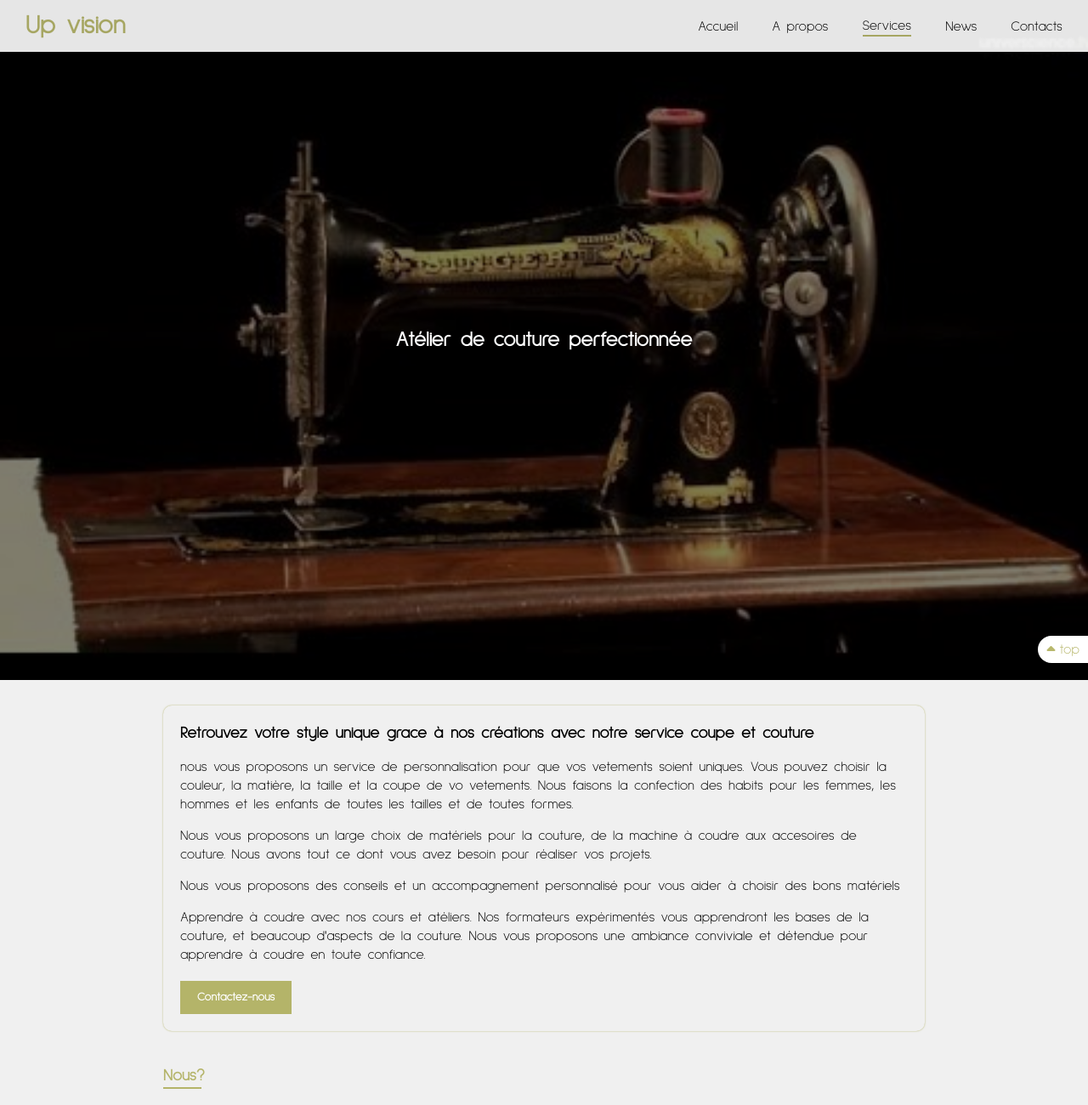
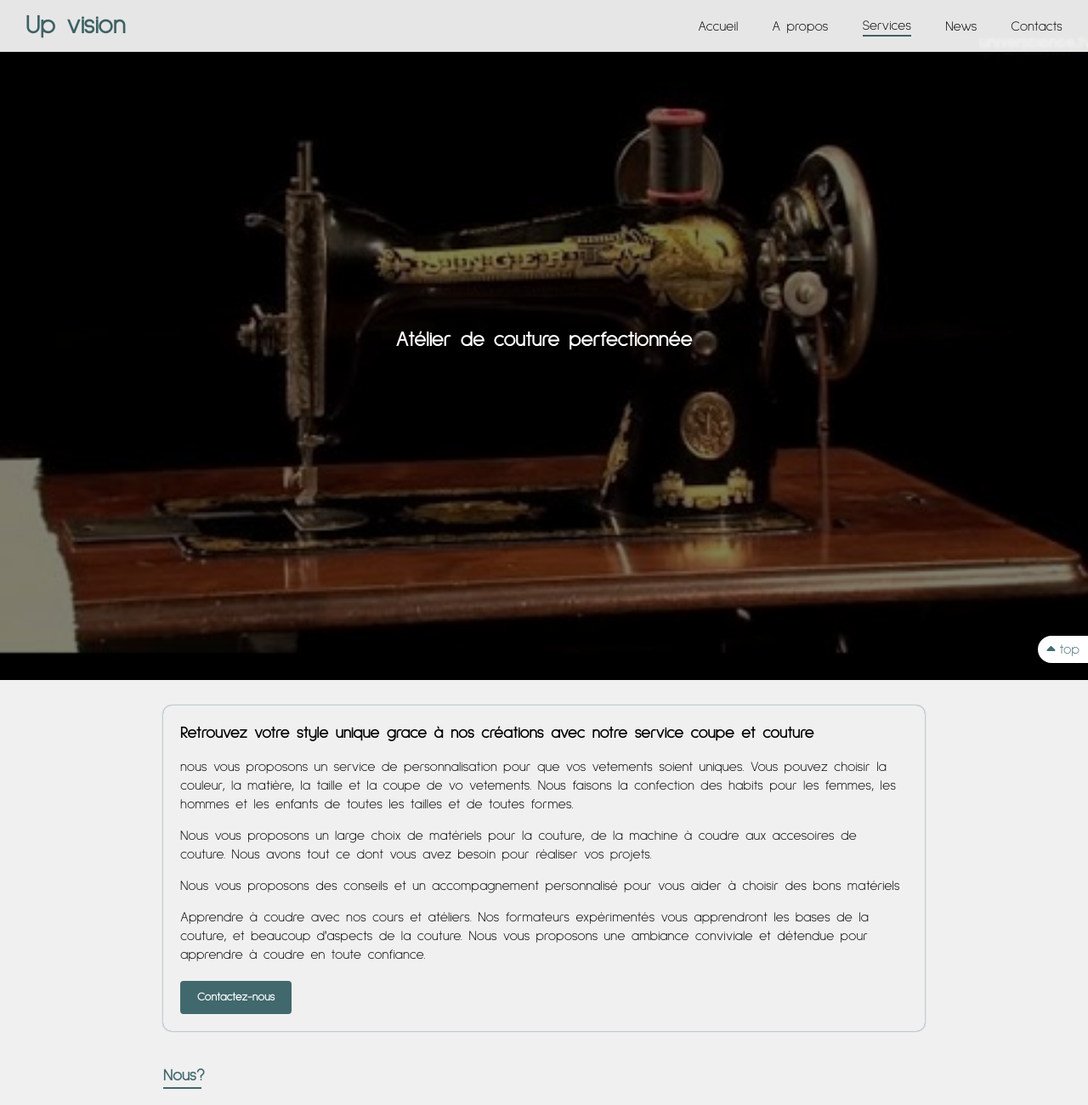
Before and after one commit to AnicetChiza/upVision, a plain HTML site: page services/couture.html in a window 1280 px wide. Shown: the top 1300 px of the page at 85% size. Drawn offline with Linux system fonts and the light colour scheme.

Commit message:
add to my repostory

```diff
--- a/css/couture.css
+++ b/css/couture.css
@@ -41,7 +41,7 @@ header div p{
     font-weight: bolder;
     padding-left: 20px;
     cursor: pointer;
-    color: rgba(158, 158, 56, 0.733);
+    color: rgba(6, 58, 65, 0.747);
 }
 header div .list{
     display: flex;
@@ -54,11 +54,11 @@ header div .list{
 header div .list li a:hover{
     font-weight: bolder;
     transition: 2s ease;
-    color: rgba(158, 158, 56, 0.733);
+    color: rgba(6, 58, 65, 0.747);
 }
 header div .list .service{
     color: black;
-    border-bottom: 2px solid rgba(158, 158, 56, 0.733);
+    border-bottom: 2px solid rgba(6, 58, 65, 0.747);
 }
 .menu{
     display: none;
@@ -87,7 +87,7 @@ header div .list .service{
     border-bottom: 1px solid rgba(0, 0, 0, 0.5);
 }
 .menu-container ul li a{
-    color: rgba(158, 158, 56, 0.733);
+    color: rgba(6, 58, 65, 0.747);;
 }
 /**************COVER PAGE****************/
 .cover-page{
@@ -119,7 +119,7 @@ section{
 .papeterie-container{
     padding: 20px;
     border-radius: 10px;
-    box-shadow: 0px 0px 2px 0px rgba(158, 158, 56, 0.733);
+    box-shadow: 0px 0px 2px 0px rgba(6, 58, 65, 0.747);
 }
 .papeterie-container h3{
     margin-bottom: 15px;
@@ -133,9 +133,12 @@ section{
     margin-top: 20px;
     border: none;
     outline: none;
+    border-radius: 4px;
+    cursor: pointer;
     font-weight: bolder;
     font-family: 'SulphurPoint-Light';
-    background-color: rgba(158, 158, 56, 0.733);
+    background-color: rgba(6, 58, 65, 0.747);
+    /*background-color: rgba(158, 158, 56, 0.733);*/
 }
 /**********************************************/
 /*****************MEDIA QUERY******************/
--- a/css/design.css
+++ b/css/design.css
@@ -41,7 +41,7 @@ header div p{
     font-weight: bolder;
     padding-left: 20px;
     cursor: pointer;
-    color: rgba(158, 158, 56, 0.733);
+    color: rgba(6, 58, 65, 0.747);
 }
 header div .list{
     display: flex;
@@ -54,11 +54,11 @@ header div .list{
 header div .list li a:hover{
     font-weight: bolder;
     transition: 2s ease;
-    color: rgba(158, 158, 56, 0.733);
+    color: rgba(6, 58, 65, 0.747);
 }
 header div .list .service{
     color: black;
-    border-bottom: 2px solid rgba(158, 158, 56, 0.733);
+    border-bottom: 2px solid rgba(6, 58, 65, 0.747);
 }
 .menu{
     display: none;
@@ -119,7 +119,7 @@ section{
 .design-container{
     padding: 20px;
     border-radius: 10px;
-    box-shadow: 0px 0px 2px 0px rgba(158, 158, 56, 0.733);
+    box-shadow: 0px 0px 2px 0px rgba(6, 58, 65, 0.747);
 }
 .design-container h3{
     margin-bottom: 15px;
@@ -133,9 +133,11 @@ section{
     margin-top: 20px;
     border: none;
     outline: none;
+    border-radius: 4px;
+    cursor: pointer;
     font-weight: bolder;
     font-family: 'SulphurPoint-Light';
-    background-color: rgba(158, 158, 56, 0.733);
+    background-color: rgba(6, 58, 65, 0.747);
 }
 /**********************************************/
 /*****************MEDIA QUERY******************/
--- a/css/eatdrinkread.css
+++ b/css/eatdrinkread.css
@@ -41,7 +41,7 @@ header div p{
     font-weight: bolder;
     padding-left: 20px;
     cursor: pointer;
-    color: rgba(158, 158, 56, 0.733);
+    color: rgba(6, 58, 65, 0.747);
 }
 header div .list{
     display: flex;
@@ -54,11 +54,11 @@ header div .list{
 header div .list li a:hover{
     font-weight: bolder;
     transition: 2s ease;
-    color: rgba(158, 158, 56, 0.733);
+    color: rgba(6, 58, 65, 0.747);
 }
 header div .list .service{
     color: black;
-    border-bottom: 2px solid rgba(158, 158, 56, 0.733);
+    border-bottom: 2px solid rgba(6, 58, 65, 0.747);
 }
 .menu{
     display: none;
@@ -119,7 +119,7 @@ section{
 .eat-container{
     padding: 20px;
     border-radius: 10px;
-    box-shadow: 0px 0px 2px 0px rgba(158, 158, 56, 0.733);
+    box-shadow: 0px 0px 2px 0px rgba(6, 58, 65, 0.747);
 }
 .eat-container h3{
     margin-bottom: 15px;
@@ -133,9 +133,11 @@ section{
     margin-top: 20px;
     border: none;
     outline: none;
+    border-radius: 4px;
+    cursor: pointer;
     font-weight: bolder;
     font-family: 'SulphurPoint-Light';
-    background-color: rgba(158, 158, 56, 0.733);
+    background-color: rgba(6, 58, 65, 0.747);
 }
 
 /**********************************************/
--- a/css/evenementiel.css
+++ b/css/evenementiel.css
@@ -41,7 +41,7 @@ header div p{
     font-weight: bolder;
     padding-left: 20px;
     cursor: pointer;
-    color: rgba(158, 158, 56, 0.733);
+    color: rgba(6, 58, 65, 0.747);
 }
 header div .list{
     display: flex;
@@ -54,11 +54,11 @@ header div .list{
 header div .list li a:hover{
     font-weight: bolder;
     transition: 2s ease;
-    color: rgba(158, 158, 56, 0.733);
+    color: rgba(6, 58, 65, 0.747);
 }
 header div .list .service{
     color: black;
-    border-bottom: 2px solid rgba(158, 158, 56, 0.733);
+    border-bottom: 2px solid rgba(6, 58, 65, 0.747);
 }
 .menu{
     display: none;
@@ -87,7 +87,7 @@ header div .list .service{
     border-bottom: 1px solid rgba(0, 0, 0, 0.5);
 }
 .menu-container ul li a{
-    color: rgba(158, 158, 56, 0.733);
+    color: rgba(6, 58, 65, 0.747);
 }
 /****************COVER PAGE****************/
 .cover-page{
@@ -123,7 +123,7 @@ section{
 .event-container{
     padding: 20px;
     border-radius: 10px;
-    box-shadow: 0px 0px 2px 0px rgba(158, 158, 56, 0.733);
+    box-shadow: 0px 0px 2px 0px rgba(6, 58, 65, 0.747);
 }
 .event-container h3{
     margin-bottom: 15px;
@@ -137,9 +137,11 @@ section{
     margin-top: 20px;
     border: none;
     outline: none;
+    cursor: pointer;
+    border-radius: 4px;
     font-weight: bolder;
     font-family: 'SulphurPoint-Light';
-    background-color: rgba(158, 158, 56, 0.733);
+    background-color: rgba(6, 58, 65, 0.747);
 }
 /**********************************************/
 /*****************MEDIA QUERY******************/
--- a/css/footer.css
+++ b/css/footer.css
@@ -4,12 +4,12 @@
     margin-top: 40px;
 }
 .nous h3{
-    color: rgba(158, 158, 56, 0.733);
+    color: rgba(6, 58, 65, 0.747);
 }
 .nous h4{
     width: 45px;
     margin-bottom: 30px;
-    border-bottom: 2px solid rgba(158, 158, 56, 0.733);
+    border-bottom: 2px solid rgba(6, 58, 65, 0.747);
 }
 .nous .nous-container{
     display: grid;
@@ -27,7 +27,7 @@
     padding: 10px;
     color: white;
     border-radius: 50%;
-    background-color: rgba(158, 158, 56, 0.733);
+    background-color: rgba(0, 43, 49, 0.747);
 }
 /***************FOOTER******************/
 footer{
@@ -49,7 +49,7 @@ footer .footer-container .up div{
     gap: 10px;
 }
 footer .footer-container .up div i{
-    color: rgba(158, 158, 56, 0.733);
+    color: rgba(6, 58, 65, 0.747)
 }
 footer .footer-container .up p, footer .footer-container .up a{
     width: fit-content;
@@ -60,10 +60,10 @@ footer .footer-container .media i{
     cursor: pointer;
     border-radius: 50%;
     color: white;
-    background-color: rgba(158, 158, 56, 0.733);
+    background-color: rgba(6, 58, 65, 0.747);
 }
 footer .footer-container .media i:hover{
-    color: rgba(158, 158, 56, 0.733);
+    color: rgba(6, 58, 65, 0.747);
     background-color: white;
 }
 footer .author, footer .author a{
@@ -84,7 +84,7 @@ footer .top{
     border-top-left-radius: 20px;
     border-bottom-left-radius: 20px;
     gap: 5px;
-    color: rgba(158, 158, 56, 0.733);
+    color: rgba(6, 58, 65, 0.747);
     background-color: white;
 }
 /**********************************************/
--- a/css/greenspace.css
+++ b/css/greenspace.css
@@ -41,7 +41,7 @@ header div p{
     font-weight: bolder;
     padding-left: 20px;
     cursor: pointer;
-    color: rgba(158, 158, 56, 0.733);
+    color: rgba(6, 58, 65, 0.747);
 }
 header div .list{
     display: flex;
@@ -54,11 +54,11 @@ header div .list{
 header div .list li a:hover{
     font-weight: bolder;
     transition: 2s ease;
-    color: rgba(158, 158, 56, 0.733);
+    color: rgba(6, 58, 65, 0.747);
 }
 header div .list .service{
     color: black;
-    border-bottom: 2px solid rgba(158, 158, 56, 0.733);
+    border-bottom: 2px solid rgba(6, 58, 65, 0.747);
 }
 .menu{
     display: none;
@@ -87,7 +87,7 @@ header div .list .service{
     border-bottom: 1px solid rgba(0, 0, 0, 0.5);
 }
 .menu-container ul li a{
-    color: rgba(158, 158, 56, 0.733);
+    color: rgba(6, 58, 65, 0.747);
 }
 /****************COVER PAGE****************/
 .green-space{
@@ -123,11 +123,11 @@ section{
 .description{
     padding: 15px 25px;
     border-radius: 10px;
-    box-shadow: 0px 0px 2px 0px rgba(158, 158, 56, 0.733);
+    box-shadow: 0px 0px 2px 0px rgba(6, 58, 65, 0.747);
 }
 .description h3{
     margin-bottom: 20px;
-    color: rgba(158, 158, 56, 0.733);
+    color: rgba(6, 58, 65, 0.747);
 }
 .description div p{
     margin-top: 10px;
@@ -140,7 +140,7 @@ section{
     font-weight: bolder;
     margin-top: 30px;
     font-family: 'SulphurPoint-Light';
-    background-color: rgba(158, 158, 56, 0.733);
+    background-color: rgba(6, 58, 65, 0.747);
 }
 /***************DETAILS******************/
 .details{
--- a/css/papeterie.css
+++ b/css/papeterie.css
@@ -54,11 +54,11 @@ header div .list{
 header div .list li a:hover{
     font-weight: bolder;
     transition: 2s ease;
-    color: rgba(158, 158, 56, 0.733);
+    color: rgba(6, 58, 65, 0.747);
 }
 header div .list .service{
     color: black;
-    border-bottom: 2px solid rgba(158, 158, 56, 0.733);
+    border-bottom: 2px solid rgba(6, 58, 65, 0.747);
 }
 .menu{
     display: none;
@@ -87,7 +87,7 @@ header div .list .service{
     border-bottom: 1px solid rgba(0, 0, 0, 0.5);
 }
 .menu-container ul li a{
-    color: rgba(158, 158, 56, 0.733);
+    color: rgba(6, 58, 65, 0.747);
 }
 /**************COVER PAGE****************/
 .cover-page{
@@ -119,7 +119,7 @@ section{
 .papeterie-container{
     padding: 20px;
     border-radius: 10px;
-    box-shadow: 0px 0px 2px 0px rgba(158, 158, 56, 0.733);
+    box-shadow: 0px 0px 2px 0px rgba(6, 58, 65, 0.747);
 }
 .papeterie-container h3{
     margin-bottom: 15px;
@@ -135,7 +135,7 @@ section{
     outline: none;
     font-weight: bolder;
     font-family: 'SulphurPoint-Light';
-    background-color: rgba(158, 158, 56, 0.733);
+    background-color: rgba(6, 58, 65, 0.747);
 }
 /**************PAPETERIE DETAILS****************/
 .papeterie-details{
--- a/css/poulailler.css
+++ b/css/poulailler.css
@@ -41,7 +41,7 @@ header div p{
     font-weight: bolder;
     padding-left: 20px;
     cursor: pointer;
-    color: rgba(158, 158, 56, 0.733);
+    color: rgba(6, 58, 65, 0.747);
 }
 header div .list{
     display: flex;
@@ -54,11 +54,11 @@ header div .list{
 header div .list li a:hover{
     font-weight: bolder;
     transition: 2s ease;
-    color: rgba(158, 158, 56, 0.733);
+    color: rgba(6, 58, 65, 0.747);
 }
 header div .list .service{
     color: black;
-    border-bottom: 2px solid rgba(158, 158, 56, 0.733);
+    border-bottom: 2px solid rgba(6, 58, 65, 0.747);
 }
 .menu{
     display: none;
@@ -87,7 +87,7 @@ header div .list .service{
     border-bottom: 1px solid rgba(0, 0, 0, 0.5);
 }
 .menu-container ul li a{
-    color: rgba(158, 158, 56, 0.733);
+    color: rgba(6, 58, 65, 0.747);
 }
 /***********POULAILLER************/
 .poulailler{
@@ -120,7 +120,7 @@ section{
 .poulailler-details{
     padding: 20px;
     border-radius: 10px;
-    box-shadow: 0px 0px 2px 0px rgba(158, 158, 56, 0.733);
+    box-shadow: 0px 0px 2px 0px rgba(6, 58, 65, 0.747);
 }
 .poulailler-details h3{
     margin-bottom: 15px;
@@ -136,7 +136,7 @@ section{
     outline: none;
     font-weight: bolder;
     font-family: 'SulphurPoint-Light';
-    background-color: rgba(158, 158, 56, 0.733);
+    background-color: rgba(6, 58, 65, 0.747);
 }
 /**********************************************/
 /*****************MEDIA QUERY******************/
--- a/css/style.css
+++ b/css/style.css
@@ -32,7 +32,7 @@ body{
     gap: 5px;
     z-index: 10;
     width: 100%;
-    color: black;
+    color: rgba(6, 58, 65, 0.747);
     background-color: rgba(255, 253, 253, 0.712);
 }
 
@@ -55,7 +55,7 @@ header div p{
     font-weight: bolder;
     padding-left: 20px;
     cursor: pointer;
-    color: rgba(158, 158, 56, 0.733);
+    color: rgba(6, 58, 65, 0.747);
 }
 header div .list{
     display: flex;
@@ -68,11 +68,11 @@ header div .list{
 header div .list li a:hover{
     font-weight: bolder;
     transition: 2s ease;
-    color: rgba(158, 158, 56, 0.733);
+    color: rgba(6, 58, 65, 0.747);
 }
 header div .list .accueil{
     color: black;
-    border-bottom: 2px solid rgba(158, 158, 56, 0.733);
+    border-bottom: 2px solid rgba(6, 58, 65, 0.747);
 }
 .menu{
     display: none;
@@ -101,7 +101,7 @@ header div .list .accueil{
     border-bottom: 1px solid rgba(0, 0, 0, 0.5);
 }
 .menu-container ul li a{
-    color: rgba(158, 158, 56, 0.733);
+    color: rgba(6, 58, 65, 0.747);
 }
 /********************COVER PAGE**********************/
 .cover-page{
@@ -123,14 +123,14 @@ header div .list .accueil{
 }
 .cover-page .container h2{
     margin-bottom: 20px;
-    color: rgba(158, 158, 56, 0.733);
+    color: white;
 }
 .cover-page .container h3{
     padding: 10px 20px;
     width: fit-content;
     border-radius: 25px;
     margin-top: 20px;
-    color: rgba(158, 158, 56, 0.733);
+    color: white;
     background-color: rgba(255, 255, 255, 0.199);
 }
 /********************ABOUT US**********************/
@@ -139,11 +139,11 @@ header div .list .accueil{
 }
 .about-us h3{
     margin-bottom: 10px;
-    color: rgba(158, 158, 56, 0.733);
+    color: rgba(6, 58, 65, 0.747);
 }
 .about-us h4{
     width: 100px;
-    border-bottom: 2px solid rgba(158, 158, 56, 0.733);
+    border-bottom: 2px solid rgba(6, 58, 65, 0.747);
 }
 .about-us .content{
     display: flex;
@@ -163,13 +163,13 @@ header div .list .accueil{
 }
 .choisir h3{
     margin-bottom: 10px;
-    color: rgba(158, 158, 56, 0.733);
+    color: rgba(6, 58, 65, 0.747);
 }
 .choisir h4{
     width: 70px;
     margin-top: 10px;
     margin-bottom: 20px;
-    border-bottom: 2px solid rgba(158, 158, 56, 0.733);
+    border-bottom: 2px solid rgba(6, 58, 65, 0.747);
 }
 .choisir .choisir-container{
     display: flex;
@@ -184,7 +184,7 @@ header div .list .accueil{
 }
 .choisir .choisir-container div p i{
     font-size: 1.5rem;
-    color: rgba(158, 158, 56, 0.733);
+    color: rgba(6, 58, 65, 0.747);
 }
 /********************NOS VALEURS**********************/
 .valeurs{
@@ -192,13 +192,13 @@ header div .list .accueil{
 }
 .valeurs h3{
     margin-bottom: 10px;
-    color: rgba(158, 158, 56, 0.733);
+    color: rgba(6, 58, 65, 0.747);
 }
 .valeurs h4{
     width: 70px;
     margin-top: 10px;
     margin-bottom: 10px;
-    border-bottom: 2px solid rgba(158, 158, 56, 0.733);
+    border-bottom: 2px solid rgba(6, 58, 65, 0.747);
 }
 .valeurs .valeurs-container{
     display: flex;
@@ -213,7 +213,7 @@ header div .list .accueil{
 .valeurs .valeurs-container div p i{
     font-size: 1.9rem;
     font-style: italic;
-    color: rgba(158, 158, 56, 0.733);
+    color: rgba(6, 58, 65, 0.747);
 }
 .valeurs .valeurs-container div p img{
     width: 500px;
@@ -223,13 +223,13 @@ header div .list .accueil{
     padding: 20px;
 }
 .services h3{
-    color: rgba(158, 158, 56, 0.733);
+    color: rgba(6, 58, 65, 0.747);
     margin-top: 10px;
 }
 .services h5{
     width: 70px;
     margin-bottom: 10px;
-    border-bottom: 2px solid rgba(158, 158, 56, 0.733);
+    border-bottom: 2px solid rgba(6, 58, 65, 0.747);
 }
 .service-containt{
     display: grid;
@@ -260,8 +260,8 @@ header div .list .accueil{
     padding: 5px 10px;
     border-radius: 3px;
     font-weight: bolder;
-    background-color: rgba(158, 158, 56, 0.267);
-    color: rgba(0, 0, 0, 0.5);
+    background-color: rgba(6, 58, 65, 0.747);
+    color: white;
 }
 /********************CONTACTS**********************/
 .Contacts{
@@ -275,7 +275,7 @@ header div .list .accueil{
     margin-bottom: 10px;
     width: fit-content;
     border-radius: 8px;
-    background-color: rgba(158, 158, 56, 0.733);
+    background-color: rgba(6, 58, 65, 0.747);
 }
 form .form-container{
     display: grid;
@@ -292,7 +292,7 @@ form .form-container div input{
     outline: none;
     padding: 10px;
     font-family: 'SulphurPoint-Light';
-    box-shadow: 0px 0px 2px 0px rgba(158, 158, 56, 0.733);
+    box-shadow: 0px 0px 2px 0px rgba(6, 58, 65, 0.747);
 }
 button{
     width: 100%;
@@ -304,20 +304,20 @@ button{
     font-weight: bolder;
     font-family: 'SulphurPoint-Light';
     cursor: pointer;
-    background-color: rgba(158, 158, 56, 0.733);
+    background-color: rgba(6, 58, 65, 0.747);
 }
 /********************NEW LIFE**********************/
 .newlife{
     padding: 20px;
 }
 .newlife h3{
-    color: rgba(158, 158, 56, 0.733);
+    color: rgba(6, 58, 65, 0.747);
     margin-bottom: 10px;
 }
 .newlife h5{
     width: 100px;
     margin-bottom: 10px;
-    border-bottom: 2px solid rgba(158, 158, 56, 0.733);
+    border-bottom: 2px solid rgba(6, 58, 65, 0.747);
 }
 .newlife-container{
     display: grid;
@@ -336,7 +336,7 @@ button{
     padding: 10px;
     border-radius: 50%;
     color: white;
-    background-color: rgba(158, 158, 56, 0.733);
+    background-color: rgba(6, 58, 65, 0.747);
 }
 .newlife-container div h4{
     color: rgba(158, 158, 56, 0.733);
@@ -349,12 +349,12 @@ button{
 }
 .suggestions h3{
     margin-bottom: 10px;
-    color: rgba(158, 158, 56, 0.733);
+    color: rgba(6, 58, 65, 0.747);
 }
 .suggestions h4{
     width: 70px;
     margin-bottom: 10px;
-    border-bottom: 2px solid rgba(158, 158, 56, 0.733);
+    border-bottom: 2px solid rgba(6, 58, 65, 0.747);
 }
 .suggestions .suggestions-container form div{
     display: grid;
@@ -368,7 +368,7 @@ button{
     width: 100%;
     border-radius: 5px;
     font-family: 'SulphurPoint-Light';
-    box-shadow: 0px 0px 2px 0px rgba(158, 158, 56, 0.733);
+    box-shadow: 0px 0px 2px 0px rgba(6, 58, 65, 0.747);
 }
 .suggestions .suggestions-container form textarea{
     width: 100%;
@@ -376,7 +376,7 @@ button{
     border: none;
     outline: none;
     padding: 10px;
-    box-shadow: 0px 0px 2px 0px rgba(158, 158, 56, 0.733);
+    box-shadow: 0px 0px 2px 0px rgba(6, 58, 65, 0.747);
     font-family: 'SulphurPoint-Light';
 }
 .suggestions .suggestions-container form button{
@@ -397,7 +397,7 @@ button{
     color: white;
     font-weight: bolder;
     font-size: 16px;
-    background-color: rgba(158, 158, 56, 0.733);
+    background-color: rgba(6, 58, 65, 0.747);
 }
 /********************FOOTER**********************/
 footer{
@@ -419,7 +419,7 @@ footer .footer-container .up div{
     gap: 10px;
 }
 footer .footer-container .up div i{
-    color: rgba(158, 158, 56, 0.733);
+    color: rgba(6, 58, 65, 0.747);
 }
 footer .footer-container .up p, footer .footer-container .up a{
     width: fit-content;
@@ -430,10 +430,10 @@ footer .footer-container .media i{
     cursor: pointer;
     border-radius: 50%;
     color: white;
-    background-color: rgba(158, 158, 56, 0.733);
+    background-color: rgba(6, 58, 65, 0.747);
 }
 footer .footer-container .media i:hover{
-    color: rgba(158, 158, 56, 0.733);
+    color: rgba(6, 58, 65, 0.747);
     background-color: white;
 }
 footer .author, footer .author a{
@@ -454,7 +454,7 @@ footer .top{
     border-top-left-radius: 20px;
     border-bottom-left-radius: 20px;
     gap: 5px;
-    color: rgba(158, 158, 56, 0.733);
+    color: rgba(6, 58, 65, 0.747);
     background-color: white;
 }
 /**********************************************/
```
Also changed, not shown: index.html (+2 -2 lines).
